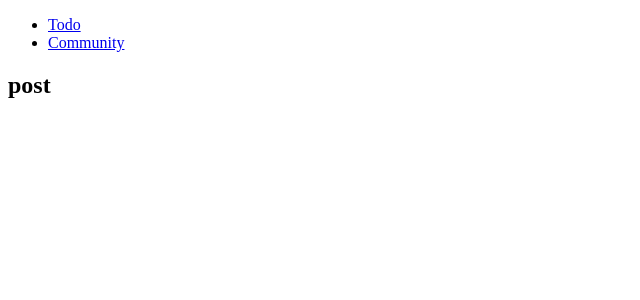
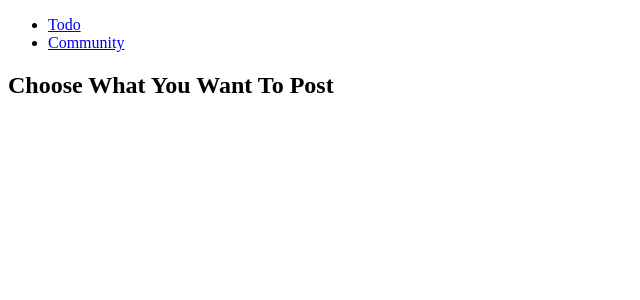
Before and after one commit to SoomMakers/Soom, a React (Create React App) app: page /community/post in a window 1280 px wide. Shown: the top 300 px of the page, without its empty margins (0-640 px from the left). Built offline with nearby package versions, Linux system fonts and the light colour scheme.

Commit message:
resource: Move PostPage to PostPagae Folder

```diff
--- a/src/pages/CommunityPage/PostPage.js
+++ b/src/pages/PostPage/PostPage.js
@@ -3,7 +3,7 @@ import React from 'react'
 export default function PostPage() {
     return (
         <div>
-            <h2>post</h2>
+            <h2>Choose What You Want To Post</h2>
         </div>
     )
 }
--- /dev/null
+++ b/src/pages/PostPage/index.js
@@ -0,0 +1 @@
+export { default } from './PostPage';
```
Also changed, not shown: src/pages/index.js (+4 -4 lines), 1 other file (tests, documents, lock files or other folders).
